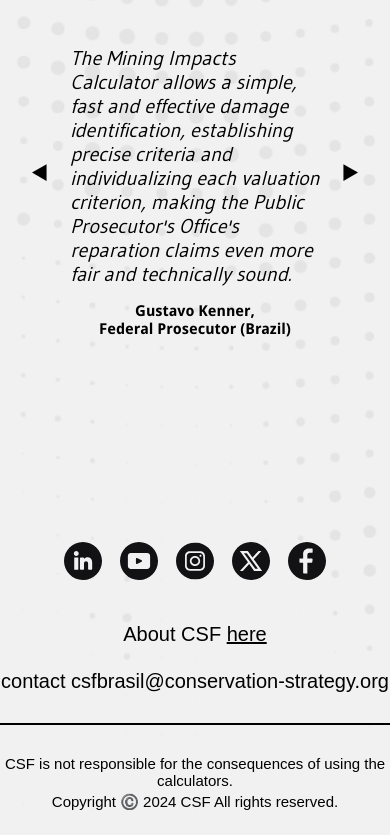
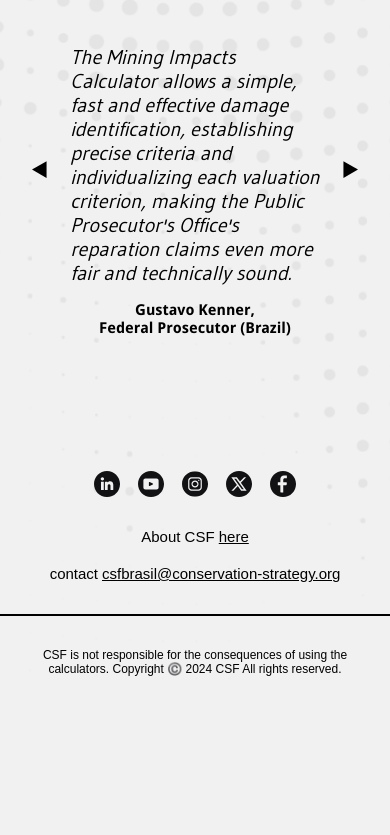
Before and after one commit to conservation-strategy/calculadoras-hub, a Next.js app: page / in a window 390 px wide. Shown: the part 2604-3439 px from the top of the page. After the commit the page ends 3304 px from the top, so only its background shows below. Built offline with nearby package versions, Linux system fonts and the light colour scheme; a web font is replaced by a local one.

Commit message:
responsive: mobile: footer

```diff
--- a/app/components/footer/footer.jsx
+++ b/app/components/footer/footer.jsx
@@ -20,15 +20,16 @@ export default function Footer () {
                     {footer.link}
                 </a>
             </div>
-            <div>
-                {footer.contact} <a href="mailto:csfbrasil@conservation-strategy.org" className={styles.link}>
+            <div className={styles.contact}>
+                {footer.contact}{' '}
+                <a href="mailto:csfbrasil@conservation-strategy.org" className={styles.link}>
                     csfbrasil@conservation-strategy.org
                 </a>
             </div>
             <div className={styles.divider}></div>
             <div className={styles.footnote}>
-                <div>{footer.footnote[0]}</div>
-                <div>{footer.footnote[1]}</div>
+                {footer.footnote[0]}{' '}
+                {footer.footnote[1]}
             </div>
         </div>
     )
@@ -46,8 +47,9 @@ const Socials = () => {
                     <Image
                     src={'/IN-icon.svg'}
                     alt='IN icon'
-                    width={38}
-                    height={38}
+                    width={0}
+                    height={0}
+                    className={styles.icon}
                     />
                 </a>
                 <a
@@ -58,8 +60,9 @@ const Socials = () => {
                     <Image
                     src={'/YT-icon.svg'}
                     alt='YT icon'
-                    width={38}
-                    height={38}
+                    width={0}
+                    height={0}
+                    className={styles.icon}
                     />
                 </a>
                 <a
@@ -70,8 +73,9 @@ const Socials = () => {
                     <Image
                     src={'/IG-icon.svg'}
                     alt='IG icon'
-                    width={38}
-                    height={38}
+                    width={0}
+                    height={0}
+                    className={styles.icon}
                     />
                 </a>
                 <a
@@ -82,8 +86,9 @@ const Socials = () => {
                     <Image
                     src={'/X-icon.svg'}
                     alt='X icon'
-                    width={38}
-                    height={38}
+                    width={0}
+                    height={0}
+                    className={styles.icon}
                     />
                 </a>
                 <a
@@ -94,8 +99,9 @@ const Socials = () => {
                     <Image
                     src={'/fb-icon.svg'}
                     alt='fb icon'
-                    width={38}
-                    height={38}
+                    width={0}
+                    height={0}
+                    className={styles.icon}
                     />
                 </a>
             </div>
--- a/app/components/footer/footer.module.css
+++ b/app/components/footer/footer.module.css
@@ -5,8 +5,8 @@
     gap: 24px;
     align-items: center;
     text-align: center;
-    margin-top: 64px;
     margin-bottom: 24px;
+    padding: 0px 40px;
 }
 .link {
     text-decoration: none;
@@ -19,7 +19,7 @@
     display: flex;
     align-items: center;
     gap: 18px;
-    margin-block: 14px;
+    margin-block: 8px;
 }
 .socials > a {
     opacity: 0.6
@@ -27,24 +27,70 @@
 .socials > a:hover {
     opacity: 1
 }
+.icon {
+    width: 38px;
+    height: 38px;
+}
 
 @media(max-width: 1024px) {
+    .footer {
+        /* gap: 20px; */
+    }
     .socials > a {
         opacity: 1
     }
+    .link {
+        text-decoration: underline;
+    }
+    .icon {
+        width: 32px;
+        height: 32px;
+    }
+}
+@media(max-width: 744px) {
+    .footer {
+        gap: 20px;
+    }
+    .icon {
+        width: 28px;
+        height: 28px;
+    }
 }
 
-.footnote {
-    font-size: 15px;
+.contact {
     display: flex;
     justify-content: center;
     align-items: center;
+    gap: 4px;
     flex-wrap: wrap;
-    gap: 4px;
+}
+.footnote {
+    font-size: 15px;
+    margin: auto;
+    text-wrap: balance;
 }
 .divider {
-    width: 100%;
+    width: 100vw;
     height: 2px;
     background-color: #000000;
-    margin-block: 6px;
+    margin-block: 12px;
 }
+@media(max-width: 1024px) {
+    .footnote {
+        font-size: var(--step--1);
+    }
+}
+@media(max-width: 430px) {
+    .footer {
+        padding: 0px 30px;
+    }
+    .footnote {
+        font-size: 12px;
+        /* text-align: left; */
+        /* text-wrap: balance; */
+    }
+    .icon {
+        width: 26px;
+        height: 26px;
+    }
+}
--- a/app/globals.css
+++ b/app/globals.css
@@ -47,8 +47,14 @@ body {
 body {
   color: var(--foreground);
   background: var(--background);
+  font-size: var(--step-0);
   -webkit-font-smoothing: antialiased;
   -moz-osx-font-smoothing: grayscale;
+}
+@media(max-width: 360px) {
+  body {
+    font-size: 14px;
+  }
 }
 
 * {
--- a/app/page.module.css
+++ b/app/page.module.css
@@ -10,7 +10,6 @@
   /* background-size: 3730px 2798px; */
   background-size: cover;
   background-position: center top;
-  font-size: 20px;
 }
 .hero {
   width: 100%;
```
